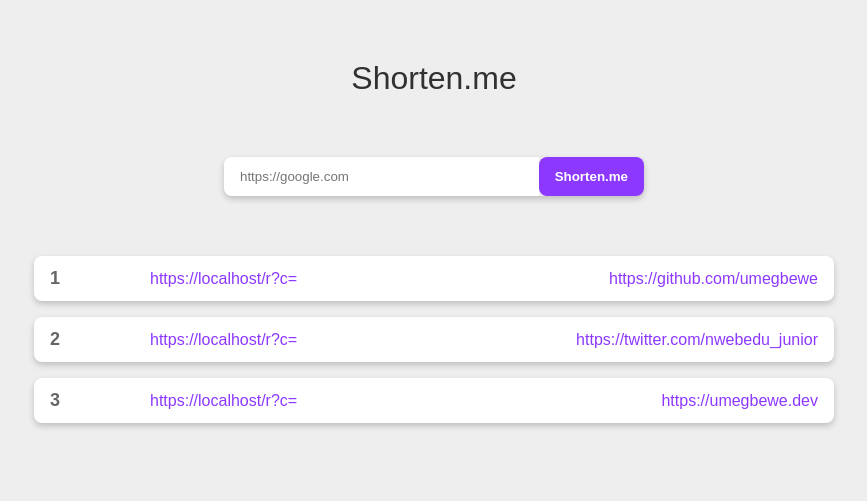
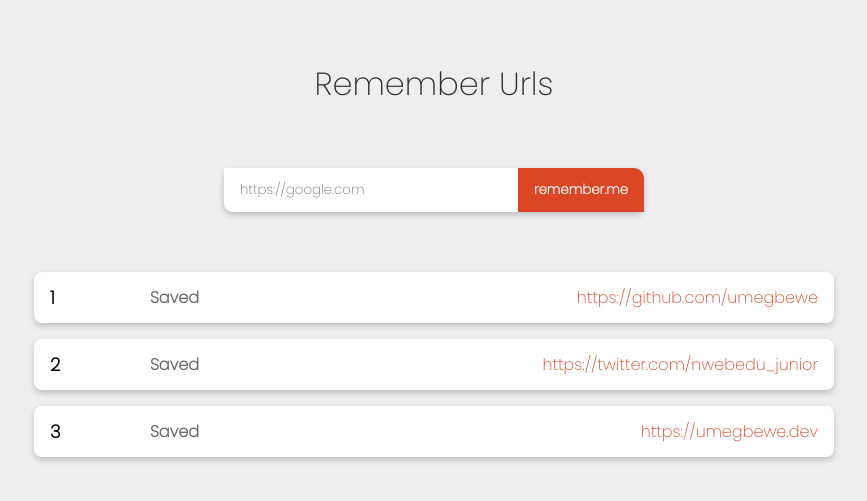
Before and after one commit to umegbewe/remember-urls, a PHP site: page / in a window 1280 px wide. Shown: the top 501 px of the page, without its empty margins (206-1073 px from the left). Run offline with PHP 8.4, Linux system fonts and the light colour scheme; data comes from the database, SQL or seed files in the repository; both versions use the stored data as it was after the commit.

Commit message:
Minor changes to page and added sql file
Minor changes to the page design and post method.

```diff
--- a/index.php
+++ b/index.php
@@ -1,7 +1,7 @@
 <?php
     include 'db.php';
 
-    $db = new Database("localhost", "shortened", "root", "");
+    $db = new Database("localhost:3306", "shortened", "root", "");
     $db = $db->connect();
 
     $stmt = $db->query("SELECT * FROM urls");
@@ -13,19 +13,21 @@
     <meta charset="UTF-8">
     <meta http-equiv="X-UA-Compatible" content="IE=edge">
     <meta name="viewport" content="width=device-width, initial-scale=1.0">
-    <title>Shorten.me</title>
+    <link rel="preconnect" href="https://fonts.gstatic.com">
+    <link href="https://fonts.googleapis.com/css2?family=Poppins:wght@200&display=swap" rel="stylesheet">
+    <title>Remember Urls</title>
     <link rel="stylesheet" href="style.css">
 </head>
 
 <body>
     <header>
-        <h1>Shorten.me</h1>
+        <a href=""><h1>Remember Urls</h1></a>
     </header>
     <main>
         <section class="form">
-            <form action="post.php" method="post">
+            <form action="post.php" method="POST">
                 <input type="text" name="long_url" id="long_url" placeholder="https://google.com" />
-                <input type="submit" value="Shorten.me" />
+                <input type="submit" value="remember.me" />
             </form>
         </section>
         <section class="urls">
@@ -35,8 +37,7 @@
                     <?= $url['ID']; ?>
                 </div>
                 <div class="short_url">
-                   <a href="https://localhost/r?c=<?= $url['ID']; ?>" target="_blank">
-                        https://localhost/r?c=<? $url['ID']; ?>
+                        <label>Saved</label>
                    </a>
                 </div>
                 <div class="long_url">
--- a/post.php
+++ b/post.php
@@ -2,7 +2,7 @@
 
 include 'db.php';
 
-$db = new Database("localhost", "shortened", "root", "");
+$db = new Database("localhost:3306", "shortened", "root", "");
 $db = $db->connect();
 
 $url = $_POST['long_url'];
@@ -16,5 +16,4 @@ $params = array(
 $result = $stmt->execute($params);
 header("location: /?i=" . $db->lastInsertId());
 
-
 ?>
--- a/style.css
+++ b/style.css
@@ -2,7 +2,7 @@
     margin: 0;
     padding: 0;
     box-sizing: border-box;
-    font-family: 'Fira Sans', sans-serif;
+    font-family: 'Poppins', sans-serif;
 }
 
 body {
@@ -19,6 +19,10 @@ header h1 {
     color: #313131;
     font-weight: 400;
     text-align: center;
+}
+
+header:hover {
+    text-decoration: underline;
 }
 
 .form {
@@ -44,7 +48,7 @@ header h1 {
     outline: none;
     background: none;
     background-color: #fff;
-    border-radius: 8px 0px 0px 8px;
+    border-radius: 0px 0px 0px 10px;
     width: 100%;
     color: #666666;
 }
@@ -57,9 +61,9 @@ header h1 {
     outline: none;
     background: none;
     cursor: pointer;
-    background-color: #8c38ff;
+    background-color: #db4725;
     color: #fff;
-    border-radius: 8px 8px 8px 8px;
+    border-radius: 0px 10px 0px 0px;
     font-weight: 700;
 }
 
@@ -98,7 +102,7 @@ header h1 {
 .urls .url .id {
     flex: 1 1 100px;
     max-width: 100px;
-    color: #666666;
+    color: black;
     font-size: 18px;
     font-weight: 700;
 }
@@ -108,9 +112,10 @@ header h1 {
     flex: 1 1 0%
 }
 
-.urls .url a {
-    color:#8c38ff;
+.urls .url label  {
+    color: #666666;
     text-decoration: none;
+    font-weight: 600;
 }
 
 .urls .url .long_url {
@@ -121,3 +126,9 @@ header h1 {
     -webkit-line-clamp: 1;
     -webkit-box-orient: vertical;
 }
+
+a {
+    text-decoration: none;
+    color: #db4725;
+    font-weight: 500;
+}
```
Also changed, not shown: urls.sql (added, +67 -0 lines).
